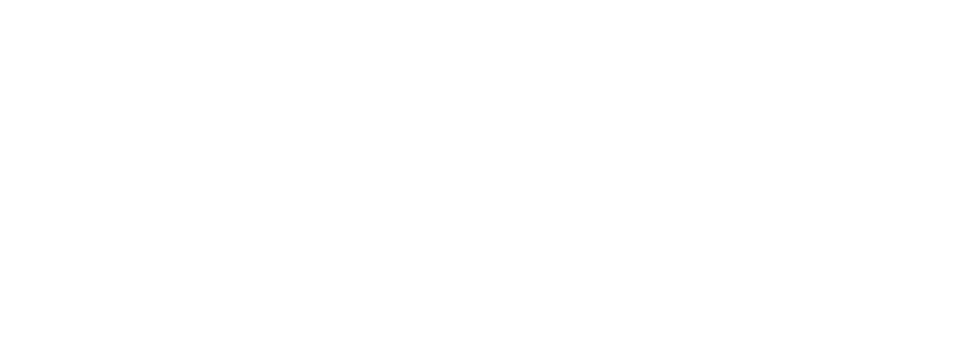
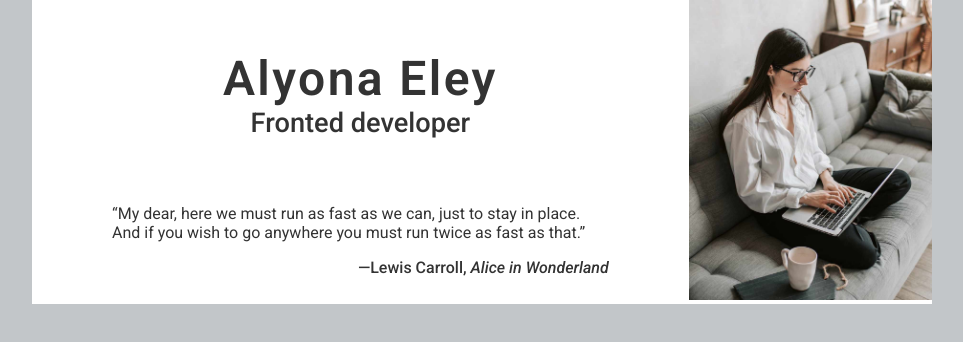
Before and after one commit to AlksAlena/rsschool-cv, a plain HTML site: page index.html in a window 1280 px wide. Shown: the whole page, without its empty margins (158-1121 px from the left). Drawn offline with Linux system fonts and the light colour scheme.

Commit message:
feat: add cv header

```diff
--- a/index.css
+++ /dev/null
@@ -1,6 +0,0 @@
-body {
-    margin: 0;
-    padding: 0;
-    font-family: 'Roboto', sans-serif;
-    color: #333;
-}
--- a/index.html
+++ b/index.html
@@ -4,10 +4,25 @@
   <meta charset="UTF-8">
   <meta http-equiv="x-ua-compatible" content="ie=edge">
   <title>Title</title>
-  <link href="https://fonts.googleapis.com/css2?family=Roboto:ital,wght@0,300;0,400;0,500;1,300;1,400;1,500&display=swap" rel="stylesheet">
-  <link rel="stylesheet" href="index.css">
+  <link href="https://fonts.googleapis.com/css2?family=Roboto:ital,wght@0,300;0,400;0,500;0,600;1,300;1,400;1,500;1,600&display=swap" rel="stylesheet">
+  <link rel="stylesheet" href="styles/index.css">
 </head>
 <body>
-
+  <div class="container">
+    <header class="header">
+      <div class="header-about">
+        <p class="header-about_name">Alyona Eley</p>
+        <p class="header-about_position">Fronted developer</p>
+        <blockquote class="header-about_quote" cite="https://www.goodreads.com/quotes/458856-my-dear-here-we-must-run-as-fast-as-we">
+          <p>&#8220;My dear, here we must run as fast as we can, just to stay in place.
+            And if you wish to go anywhere you must run twice as fast as that.&#8221;</p>
+          <footer>—Lewis Carroll, <cite>Alice in Wonderland</cite></footer>
+        </blockquote>
+      </div>
+      <div class="header-photo">
+        <img src="images/photo.jpeg" alt="Woman's photo from free photo stock" height="300">
+      </div>
+    </header>
+  </div>
 </body>
 </html>
--- /dev/null
+++ b/styles/index.css
@@ -0,0 +1,41 @@
+body {
+  margin: 0;
+  padding: 0;
+  font-family: 'Roboto', sans-serif;
+  color: #333;
+  background-color: #c2c6c9;
+}
+.container {
+  width: 900px;
+  margin: auto;
+  background-color: #fff;
+}
+.header {
+  display: flex;
+}
+.header-about {
+  flex: 1;
+  padding: 20px 40px;
+  text-align: center;
+}
+.header-about_name {
+  font-size: 3em;
+  letter-spacing: .05em;
+  font-weight: 600;
+  margin-top: 30px;
+  margin-bottom: 0;
+}
+.header-about_position {
+  font-size: 1.7em;
+  font-weight: 500;
+  margin-top: 0;
+  margin-bottom: 65px;
+}
+.header-about_quote {
+  text-align: left;
+  margin-bottom: 0;
+}
+.header-about_quote footer {
+  text-align: right;
+  font-weight: 500;
+}
```
Also changed, not shown: images/photo.jpeg (added).
